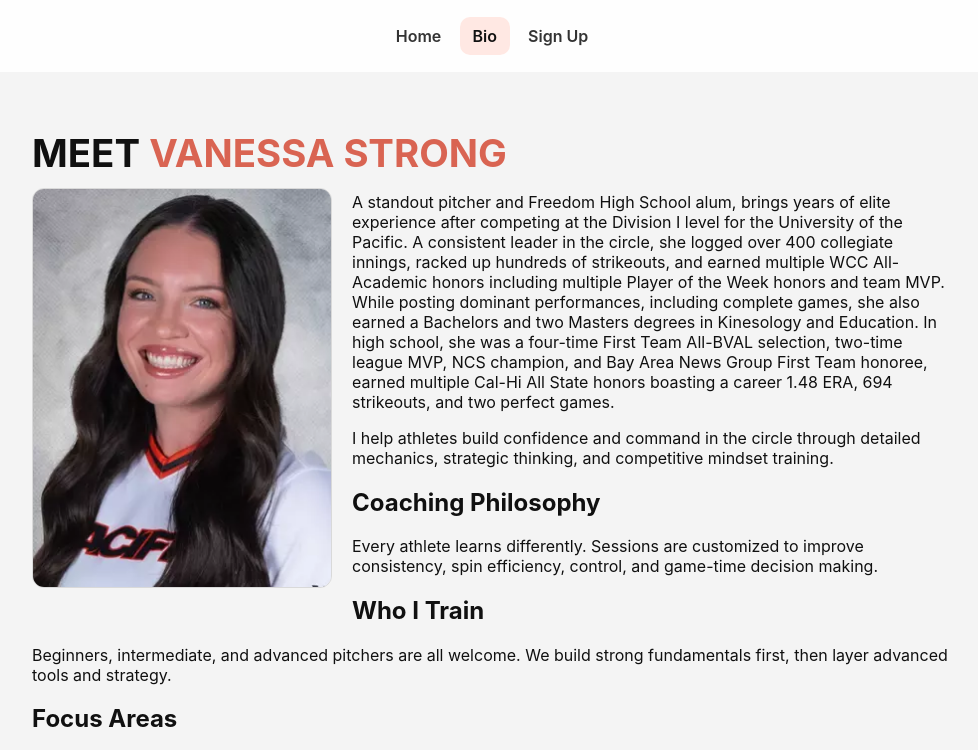
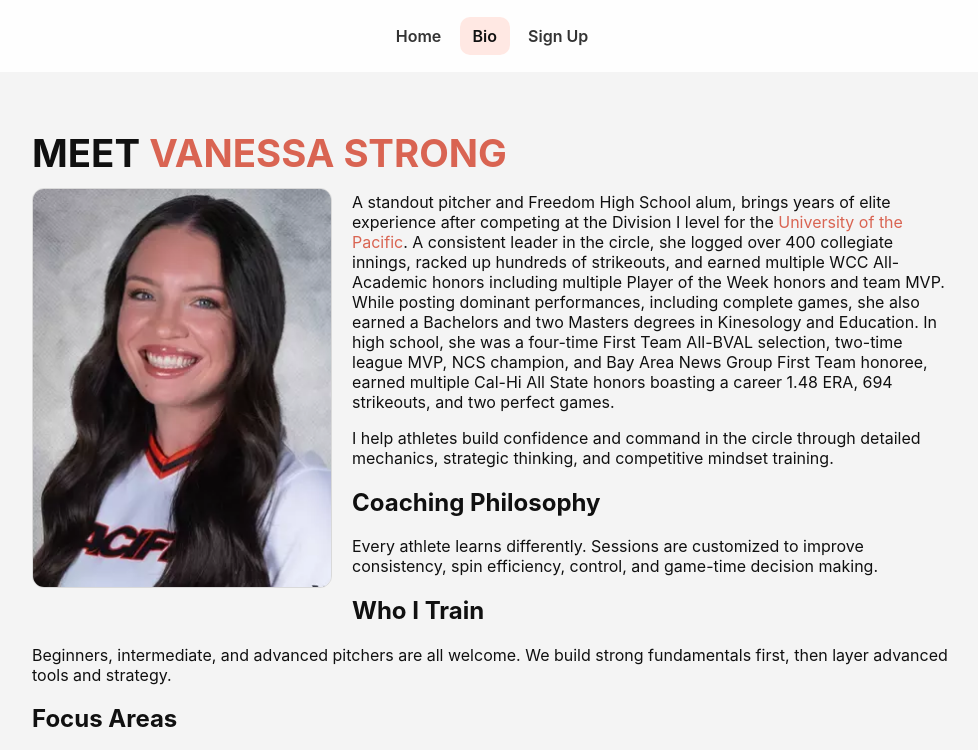
Before and after one commit to dstrong23/smbfastpitch, a website: page bio.html in a window 1280 px wide. Shown: the top 750 px of the page, without its empty margins (148-1126 px from the left). Drawn offline with Linux system fonts and the light colour scheme.

Commit message:
Add shared content link styling

```diff
--- a/styles/shared.css
+++ b/styles/shared.css
@@ -12,6 +12,15 @@ body {
 a {
   color: inherit;
   text-decoration: none;
+}
+
+main a {
+  color: #d96452;
+}
+
+main a:hover,
+main a:focus-visible {
+  text-decoration: underline;
 }
 
 .container {
```
